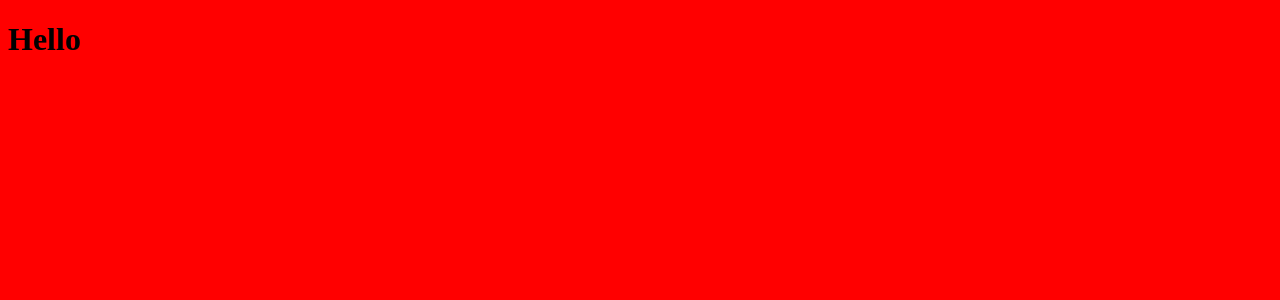
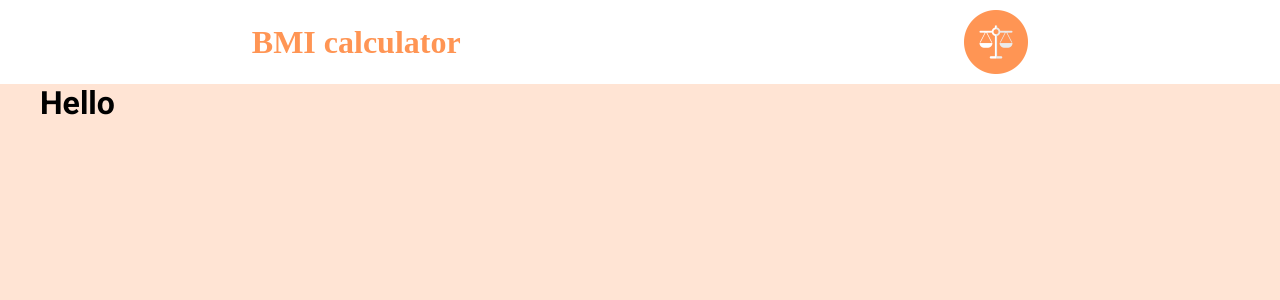
Before and after one commit to KarolKlimaszewski/bmi_calculator, a React app: page / in a window 1280 px wide. Shown: the top 300 px of the page. Built offline with nearby package versions, Linux system fonts and the light colour scheme.

Commit message:
added Header

```diff
--- a/src/app.jsx
+++ b/src/app.jsx
@@ -4,6 +4,7 @@ import ReactDOM from 'react-dom';
 require('./scss/main.scss');
 
 import Bmi from './components/bmi.jsx';
+import Header from './components/header.jsx';
 
 class App extends React.Component {
    constructor(props){
@@ -12,7 +13,10 @@ class App extends React.Component {
    }
    render() {
      return (
-     <Bmi />
+         <div>
+             <Header />
+             <Bmi />
+         </div>
      )
    }
  }
--- a/src/components/bmi.jsx
+++ b/src/components/bmi.jsx
@@ -7,7 +7,10 @@ export default class Bmi extends React.Component {
    }
    render() {
      return (
-       <h1>Hello</h1>
+         <div className={"container"}>
+             <h1>Hello</h1>
+         </div>
+
      )
    }
  }
--- /dev/null
+++ b/src/components/header.jsx
@@ -0,0 +1,21 @@
+import React from "react";
+
+export default class Header extends React.Component {
+    constructor(props) {
+        super(props);
+        this.state = {
+
+        }
+    }
+
+    render() {
+        return (
+            <header className="header">
+                <h1 className={"header__title"}>
+                    BMI calculator
+                </h1>
+                <img className={"header__logo"} src={require("../../images/weight.png")} alt="BMI Calculator - logo"/>
+            </header>
+        );
+    }
+}
--- /dev/null
+++ b/src/scss/header.scss
@@ -0,0 +1,15 @@
+.header{
+  background: white;
+  display: flex;
+  justify-content: space-around;
+  align-items: center;
+  padding: 10px 0;
+}
+.header__logo{
+  width: 64px;
+  height: 64px;
+}
+
+.header__title{
+  color: $main-color;
+}
--- a/src/scss/main.scss
+++ b/src/scss/main.scss
@@ -1,3 +1,23 @@
-body {
-  background-color: red;
+@import url('https://fonts.googleapis.com/css?family=Roboto:300,400,700,900');
+
+$main-color: #ff9554;
+$main-color-light: lighten($main-color, 25%);
+$main-color-mixed: mix($main-color, green);
+
+@import 'header.scss';
+
+*{
+  margin: 0;
+  padding: 0;
+  box-sizing: border-box;
 }
+
+body{
+  background: $main-color-light;
+}
+
+.container{
+  max-width: 1200px;
+  margin: 0 auto;
+  font-family: 'Roboto', sans-serif;
+}
```
Also changed, not shown: images/weight.png (added).
